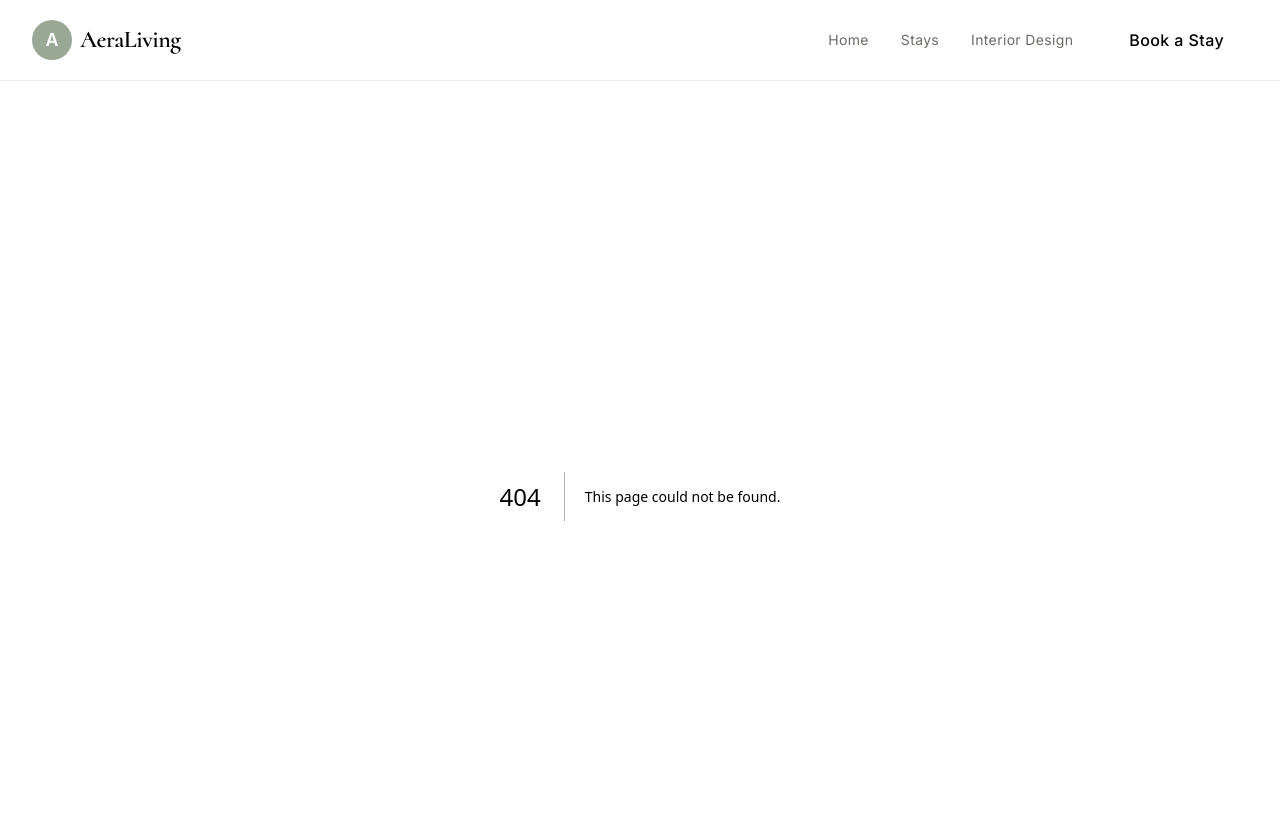
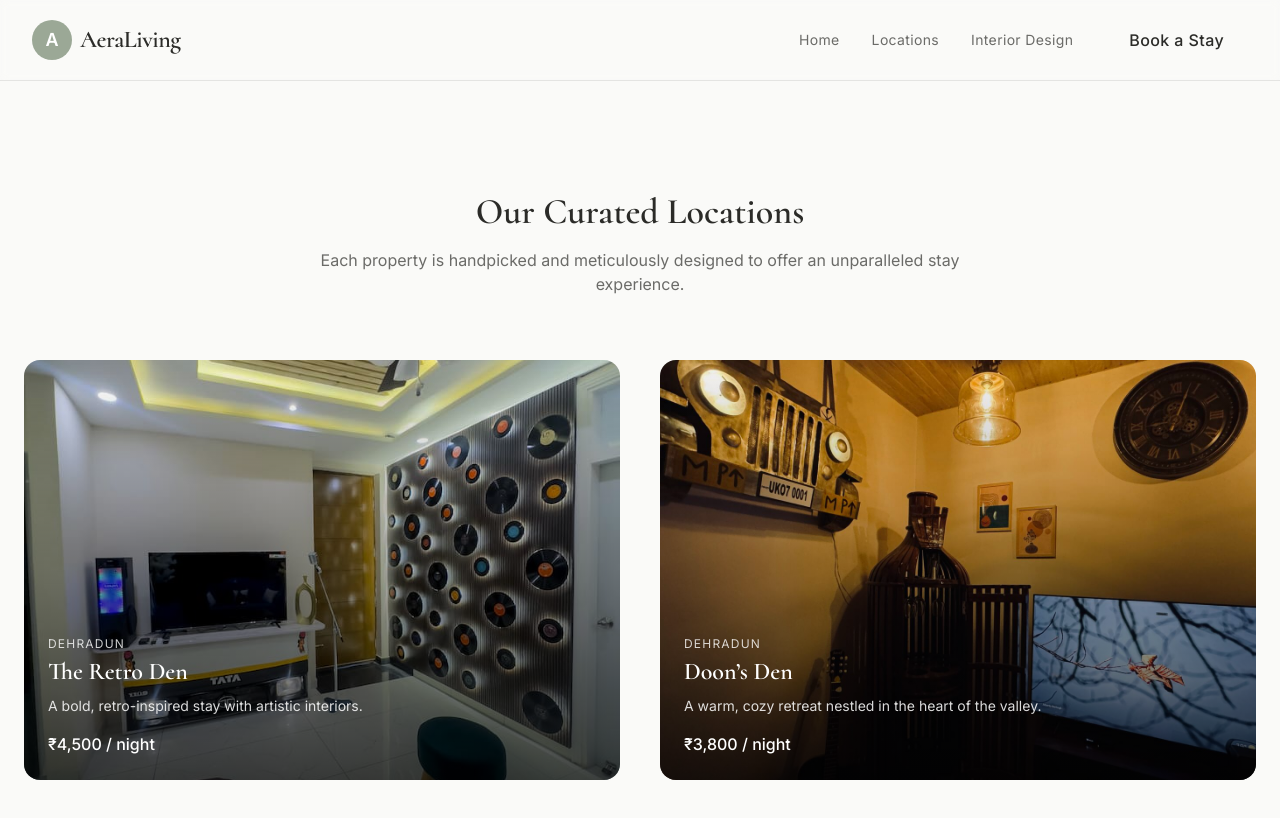
Before and after one commit to Paranormal31/aera-living, a Next.js app: page /locations in a window 1280 px wide. Before the commit this address had no page. Shown: the top 818 px of the page. Built offline with nearby package versions, Linux system fonts and the light colour scheme.

Commit message:
Add locations index page and wire navbar to locations

```diff
--- /dev/null
+++ b/app/locations/page.tsx
@@ -0,0 +1,9 @@
+import CuratedLocations from "../../components/CuratedLocations";
+
+export default function LocationsPage() {
+  return (
+    <>
+      <CuratedLocations />
+    </>
+  );
+}
--- a/components/Navigation.tsx
+++ b/components/Navigation.tsx
@@ -10,7 +10,7 @@ export function Navigation() {
 
   const navLinks = [
     { path: "/", label: "Home" },
-    { path: "/stays", label: "Stays" },
+    { path: "/locations", label: "Locations" },
     { path: "/interior-design", label: "Interior Design" },
   ];
 
```
